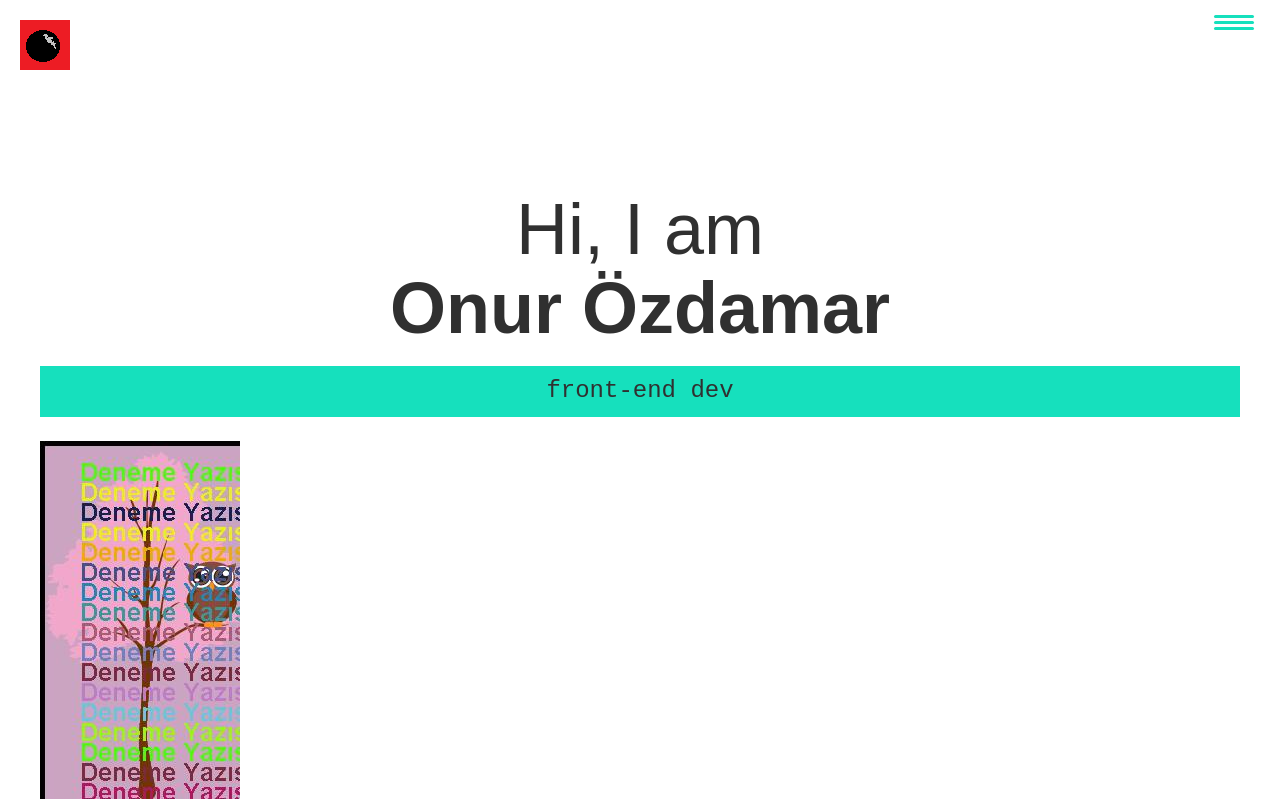
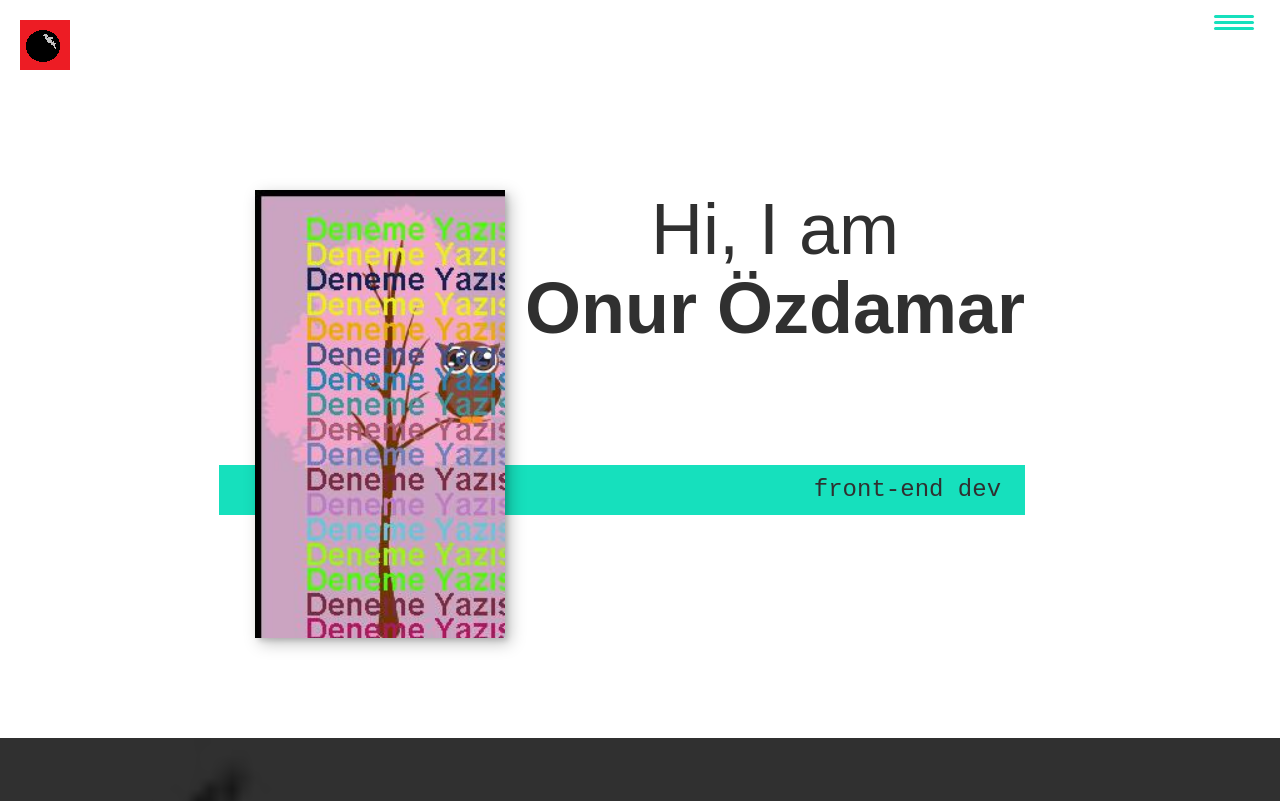
Before and after one commit to onurozdamar/portfolio-react, a React (Create React App) app: page / in a window 1280 px wide. Shown: the top 801 px of the page. Built offline with nearby package versions, Linux system fonts and the light colour scheme; a web font is replaced by a local one.

Commit message:
some css

```diff
--- a/src/pages/mainPage/Footer.js
+++ b/src/pages/mainPage/Footer.js
@@ -2,8 +2,8 @@ import "./Footer.css";
 function Footer() {
   return (
     <footer className="footer">
-      <a href="mailto:onur@ozdamar.dev" className="footer__link">
-        onur@ozd.dev
+      <a href="onur.ozdamar28@gmail.com" className="footer__link">
+        onur.ozdamar28@gmail.com
       </a>
       <ul className="social-list">
         <li className="social-list__item">
--- a/src/pages/mainPage/Introduction.css
+++ b/src/pages/mainPage/Introduction.css
@@ -12,3 +12,38 @@
   padding: 0.25em 1em;
   margin-bottom: 1em;
 }
+
+.intro {
+  position: relative;
+}
+
+.intro__img {
+  box-shadow: var(--bs);
+}
+
+@media (min-width: 600px) {
+  .intro {
+    display: grid;
+    grid-column-gap: 1em;
+    width: min-content;
+    margin: 0 auto;
+    grid-template-areas: "img title" "img subtitle";
+    grid-template-columns: min-content max-content;
+  }
+  .intro__img {
+    grid-area: img;
+    min-width: 250px;
+    position: relative;
+    z-index: 2;
+  }
+
+  .section__subtitle--intro {
+    align-self: start;
+    grid-column: -1 / 1;
+    grid-row: 2;
+    text-align: right;
+    position: relative;
+    left: -1.5em;
+    width: calc(100% + 1.5em);
+  }
+}
```
